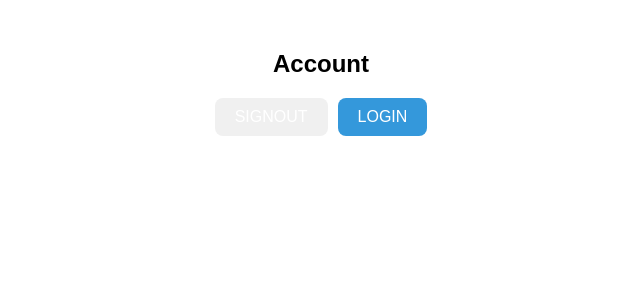
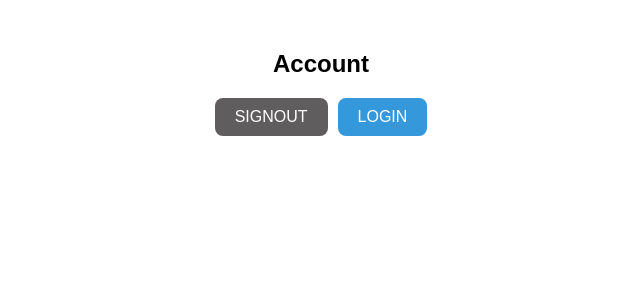
Before and after one commit to mahasiva123456789/simplyfront, a React (Vite) app: page /account in a window 1280 px wide. In both pictures the pointer is over the button "SIGNOUT". Shown: the top 300 px of the page, without its empty margins (319-959 px from the left). Built offline with nearby package versions, Linux system fonts and the light colour scheme.

Commit message:
Update Account.css

```diff
--- a/src/Components/Account.css
+++ b/src/Components/Account.css
@@ -27,7 +27,7 @@
 }
 
 .account-buttons button:hover {
-  background-color: #f0f0f0;
+   background-color: #5f5d5d;
 }
 
 .signbtn{
```
